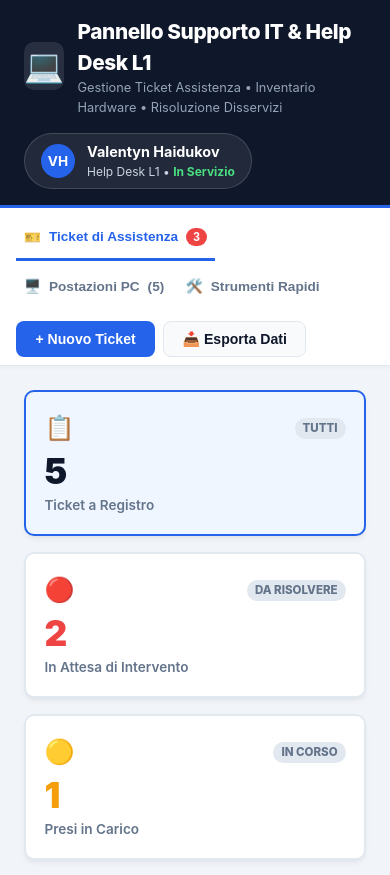
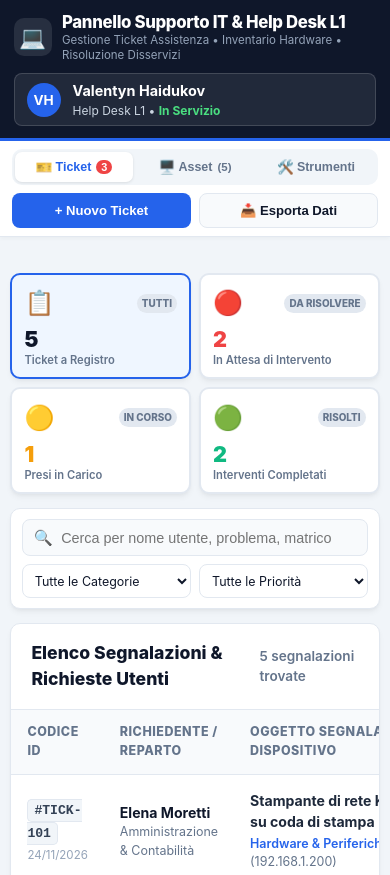
Before and after one commit to HV94/it-support-hub, a plain HTML site: page index.html in a window 390 px wide. Shown: the top 875 px of the page. Drawn offline with Linux system fonts and the light colour scheme.

Commit message:
support-hub: layout responsive mobile antioverflow e schede hardware CMDB con foto packshot reali

```diff
--- a/app.js
+++ b/app.js
@@ -92,8 +92,9 @@ const DEFAULT_ASSETS = [
   {
     id: "AST-001",
     hostname: "W11-HR-02",
-    type: "PC Desktop",
+    type: "PC Desktop Micro",
     icon: "🖥️",
+    image: "assets_images/asset-1.jpg",
     model: "Dell OptiPlex 7090 Micro",
     serial: "7XG81P3",
     user: "Chiara Fontana",
@@ -106,8 +107,9 @@ const DEFAULT_ASSETS = [
   {
     id: "AST-002",
     hostname: "W11-COMM-04",
-    type: "Laptop / Notebook",
+    type: "Laptop Aziendale",
     icon: "💻",
+    image: "assets_images/asset-2.jpg",
     model: "HP EliteBook 840 G9",
     serial: "5CD23910KL",
     user: "Roberto De Angelis",
@@ -120,14 +122,15 @@ const DEFAULT_ASSETS = [
   {
     id: "AST-003",
     hostname: "W11-STK-01",
-    type: "Laptop / Notebook",
-    icon: "📦",
+    type: "Laptop Scorta Muletto",
+    icon: "💼",
+    image: "assets_images/asset-3.jpg",
     model: "Lenovo ThinkPad T14 Gen 3",
     serial: "PF3Z98AA",
-    user: "Magazzino IT (Scorta muletto)",
+    user: "Magazzino IT (Pronto Muletto)",
     department: "Supporto Informatico",
     location: "Armadio Laboratorio IT",
-    ip: "DHCP Dinamico",
+    ip: "192.168.1.150 (DHCP)",
     status: "Scorta Magazzino",
     specs: "AMD Ryzen 5 Pro 6650U, 16GB RAM, SSD 512GB, Configurato e pronto per nuova assunzione"
   },
@@ -136,6 +139,7 @@ const DEFAULT_ASSETS = [
     hostname: "PRN-KYO-ADM01",
     type: "Stampante Multifunzione",
     icon: "🖨️",
+    image: "assets_images/asset-4.jpg",
     model: "Kyocera TASKalfa 3253ci",
     serial: "Q8A1904512",
     user: "Condivisa Ufficio Contabilità",
@@ -148,22 +152,23 @@ const DEFAULT_ASSETS = [
   {
     id: "AST-005",
     hostname: "SW-CISCO-FL1",
-    type: "Apparato di Rete",
+    type: "Switch di Rete Rack",
     icon: "🌐",
+    image: "assets_images/asset-5.jpg",
     model: "Cisco Catalyst 1000 24P PoE+",
     serial: "FOC241908LK",
     user: "Infrastruttura Rete LAN",
     department: "Sistemi & Rete",
     location: "Armadio Rack CED - Piano 1",
-    ip: "192.168.1.2",
+    ip: "192.168.1.2 (Statico)",
     status: "In Uso",
     specs: "Switch gestito Layer 2, 24 porte Gigabit Ethernet PoE+, 4 porte SFP fibra"
   }
 ];
 
 // 3. STATO APPLICAZIONE (con persistenza localStorage)
-let tickets = loadData("it_tickets_v2", DEFAULT_TICKETS);
-let assets = loadData("it_assets_v2", DEFAULT_ASSETS);
+let tickets = loadData("it_tickets_v3", DEFAULT_TICKETS);
+let assets = loadData("it_assets_v3", DEFAULT_ASSETS);
 let currentFilterStatus = "all";
 let activeTicketId = null;
 
@@ -178,8 +183,8 @@ function loadData(key, fallback) {
 
 function saveData() {
   try {
-    localStorage.setItem("it_tickets_v2", JSON.stringify(tickets));
-    localStorage.setItem("it_assets_v2", JSON.stringify(assets));
+    localStorage.setItem("it_tickets_v3", JSON.stringify(tickets));
+    localStorage.setItem("it_assets_v3", JSON.stringify(assets));
   } catch (e) {
     console.error("Errore salvataggio localStorage:", e);
   }
@@ -404,11 +409,14 @@ function renderAssetsGrid() {
 
     return `
       <div class="asset-card">
-        <div class="asset-card-top">
-          <div class="asset-icon-box">${a.icon || '💻'}</div>
-          ${statusBadge}
+        <div class="asset-image-container">
+          <img src="${a.image || 'assets_images/asset-1.jpg'}" alt="${a.model}" class="asset-photo" loading="lazy">
+          <span class="asset-icon-pill">${a.icon || '💻'}</span>
+          <div class="asset-status-pill-overlay">${statusBadge}</div>
         </div>
-        <div class="asset-hostname">${a.hostname}</div>
+        <div class="asset-card-top" style="margin-bottom: 0.35rem;">
+          <div class="asset-hostname">${a.hostname}</div>
+        </div>
         <div class="asset-model">${a.model}</div>
 
         <div class="asset-details-list">
--- a/index.html
+++ b/index.html
@@ -35,17 +35,17 @@
       <div class="nav-tabs">
         <button class="nav-tab active" data-tab="tickets" id="tab-btn-tickets">
           <span class="tab-icon">🎫</span>
-          <span class="tab-label">Ticket di Assistenza</span>
+          <span class="tab-label"><span class="label-long">Ticket Assistenza</span><span class="label-short">Ticket</span></span>
           <span class="tab-badge" id="badge-open-tickets">2</span>
         </button>
         <button class="nav-tab" data-tab="assets" id="tab-btn-assets">
           <span class="tab-icon">🖥️</span>
-          <span class="tab-label">Postazioni PC</span>
+          <span class="tab-label"><span class="label-long">Postazioni PC</span><span class="label-short">Asset</span></span>
           <span class="tab-count" id="count-total-assets">(5)</span>
         </button>
         <button class="nav-tab" data-tab="tools" id="tab-btn-tools">
           <span class="tab-icon">🛠️</span>
-          <span class="tab-label">Strumenti Rapidi</span>
+          <span class="tab-label"><span class="label-long">Strumenti Rapidi</span><span class="label-short">Strumenti</span></span>
         </button>
       </div>
 
--- a/style.css
+++ b/style.css
@@ -26,6 +26,18 @@
   --radius: 10px;
   --shadow: 0 4px 6px -1px rgba(0, 0, 0, 0.05), 0 2px 4px -2px rgba(0, 0, 0, 0.05);
   --shadow-lg: 0 10px 15px -3px rgba(0, 0, 0, 0.08), 0 4px 6px -4px rgba(0, 0, 0, 0.05);
+}
+
+html, body {
+  overflow-x: hidden !important;
+  max-width: 100% !important;
+  width: 100% !important;
+}
+
+.main-content, .app-section, .table-card, .table-responsive {
+  max-width: 100% !important;
+  min-width: 0 !important;
+  box-sizing: border-box;
 }
 
 * {
@@ -430,6 +442,8 @@ body {
   border-radius: var(--radius);
   overflow: hidden;
   box-shadow: var(--shadow);
+  width: 100%;
+  max-width: 100%;
 }
 
 .table-header-info {
@@ -452,11 +466,15 @@ body {
 }
 
 .table-responsive {
+  width: 100%;
+  max-width: 100%;
   overflow-x: auto;
+  -webkit-overflow-scrolling: touch;
 }
 
 .custom-table {
   width: 100%;
+  min-width: 580px;
   border-collapse: collapse;
   text-align: left;
 }
@@ -965,15 +983,291 @@ body {
   to { transform: translateX(0); opacity: 1; }
 }
 
+/* Asset Hardware Images */
+.asset-image-container {
+  width: 100%;
+  height: 155px;
+  background: #f8fafc;
+  border-radius: 8px;
+  overflow: hidden;
+  position: relative;
+  display: flex;
+  align-items: center;
+  justify-content: center;
+  margin-bottom: 0.85rem;
+  border: 1px solid #e2e8f0;
+}
+
+.asset-photo {
+  max-width: 90%;
+  max-height: 90%;
+  object-fit: contain;
+  transition: transform 0.25s ease;
+}
+
+.asset-card:hover .asset-photo {
+  transform: scale(1.05);
+}
+
+.asset-icon-pill {
+  position: absolute;
+  top: 8px;
+  left: 8px;
+  background: rgba(255, 255, 255, 0.92);
+  backdrop-filter: blur(4px);
+  padding: 2px 7px;
+  border-radius: 6px;
+  font-size: 0.85rem;
+  box-shadow: 0 1px 3px rgba(0,0,0,0.1);
+  border: 1px solid rgba(0,0,0,0.06);
+}
+
+.asset-status-pill-overlay {
+  position: absolute;
+  top: 8px;
+  right: 8px;
+}
+
+.label-short {
+  display: none;
+}
+
+.label-long {
+  display: inline;
+}
+
+/* Pulsing Online Dot */
+.live-dot {
+  width: 8px;
+  height: 8px;
+  border-radius: 50%;
+  background: #4ade80;
+  display: inline-block;
+  box-shadow: 0 0 6px #4ade80;
+  animation: pulseLive 2s infinite;
+}
+
+@keyframes pulseLive {
+  0% { transform: scale(0.95); box-shadow: 0 0 0 0 rgba(74, 222, 128, 0.7); }
+  70% { transform: scale(1); box-shadow: 0 0 0 6px rgba(74, 222, 128, 0); }
+  100% { transform: scale(0.95); box-shadow: 0 0 0 0 rgba(74, 222, 128, 0); }
+}
+
 @media (max-width: 768px) {
   .form-row, .ticket-meta-grid {
     grid-template-columns: 1fr;
   }
+}
+
+/* OTTIMIZZAZIONE RESPONSIVE MOBILE COMPLETA (Smartphones & iPhone) */
+@media (max-width: 640px) {
+  .app-header {
+    padding: 0.75rem 0.85rem;
+  }
+
+  .header-container {
+    flex-direction: column;
+    align-items: stretch;
+    gap: 0.65rem;
+  }
+
+  .brand {
+    gap: 0.65rem;
+  }
+
+  .brand-icon {
+    width: 38px;
+    height: 38px;
+    font-size: 1.35rem;
+    flex-shrink: 0;
+  }
+
+  .brand-title {
+    font-size: 1.05rem;
+    line-height: 1.25;
+    word-break: break-word;
+  }
+
+  .brand-subtitle {
+    font-size: 0.72rem;
+    line-height: 1.3;
+  }
+
+  .operator-profile {
+    width: 100%;
+    justify-content: flex-start;
+    padding: 0.35rem 0.75rem;
+    border-radius: 8px;
+  }
+
+  /* Nav Segmented Control su Mobile */
+  .label-short {
+    display: inline;
+  }
+
+  .label-long {
+    display: none;
+  }
+
   .nav-container {
-    padding: 0.5rem 1rem;
+    padding: 0.5rem 0.75rem;
+    flex-direction: column;
+    align-items: stretch;
+    gap: 0.5rem;
   }
+
+  .nav-tabs {
+    width: 100%;
+    display: flex;
+    background: #f1f5f9;
+    padding: 3px;
+    border-radius: 10px;
+    gap: 3px;
+  }
+
   .nav-tab {
-    padding: 0.75rem 0.5rem;
+    flex: 1;
+    min-width: 0;
+    display: flex;
+    align-items: center;
+    justify-content: center;
+    padding: 7px 4px;
+    font-size: 0.78rem;
+    font-weight: 700;
+    border-radius: 7px;
+    border-bottom: none !important;
+    text-align: center;
+    gap: 3px;
+    white-space: nowrap;
+    color: #64748b;
+  }
+
+  .nav-tab.active {
+    background: #ffffff;
+    color: var(--primary);
+    box-shadow: 0 1px 3px rgba(0, 0, 0, 0.1);
+  }
+
+  .tab-icon {
     font-size: 0.85rem;
   }
+
+  .tab-badge {
+    padding: 1px 5px;
+    font-size: 0.68rem;
+    margin-left: 2px;
+  }
+
+  .tab-count {
+    font-size: 0.72rem;
+    margin-left: 2px;
+  }
+
+  .nav-actions {
+    width: 100%;
+    display: grid;
+    grid-template-columns: 1fr 1fr;
+    gap: 0.5rem;
+  }
+
+  .nav-actions .btn {
+    width: 100%;
+    justify-content: center;
+    font-size: 0.82rem;
+    padding: 0.55rem 0.5rem;
+  }
+
+  /* KPI Grid su 2 Colonne Compatte */
+  .main-content {
+    padding: 0.75rem 0.65rem 2rem 0.65rem;
+  }
+
+  .kpi-grid {
+    grid-template-columns: repeat(2, 1fr) !important;
+    gap: 0.5rem;
+    margin-bottom: 0.85rem;
+  }
+
+  .kpi-card {
+    padding: 0.65rem 0.75rem;
+    border-radius: 10px;
+  }
+
+  .kpi-value {
+    font-size: 1.35rem;
+    margin-bottom: 0.15rem;
+  }
+
+  .kpi-label {
+    font-size: 0.7rem;
+    line-height: 1.25;
+  }
+
+  .kpi-tag {
+    font-size: 0.62rem;
+    padding: 2px 5px;
+  }
+
+  /* Filter Bar Mobile */
+  .filter-bar {
+    flex-direction: column;
+    align-items: stretch;
+    gap: 0.5rem;
+    padding: 0.65rem;
+    margin-bottom: 0.85rem;
+  }
+
+  .search-box {
+    width: 100%;
+  }
+
+  .filter-controls {
+    display: grid;
+    grid-template-columns: 1fr 1fr;
+    gap: 0.5rem;
+    width: 100%;
+  }
+
+  .filter-controls .form-select {
+    width: 100%;
+    font-size: 0.78rem;
+    padding: 0.45rem 0.5rem;
+  }
+
+  /* Griglie Asset & Strumenti su Mobile */
+  .assets-grid {
+    grid-template-columns: 1fr;
+    gap: 0.85rem;
+  }
+
+  .tools-grid {
+    grid-template-columns: 1fr;
+    gap: 0.85rem;
+  }
+
+  .tool-card {
+    min-width: 0;
+    padding: 1rem;
+  }
+
+  .modal-overlay {
+    padding: 0.5rem;
+  }
+
+  .modal-card {
+    max-height: 94vh;
+    border-radius: 12px;
+  }
+
+  .modal-header {
+    padding: 0.85rem 1rem;
+  }
+
+  .modal-body {
+    padding: 0.85rem 1rem;
+  }
+
+  .modal-footer {
+    padding: 0.75rem 1rem;
+  }
 }
```
Also changed, not shown: assets_images/asset-1.jpg (added), assets_images/asset-2.jpg (added), assets_images/asset-3.jpg (added), assets_images/asset-4.jpg (added), assets_images/asset-5.jpg (added).
